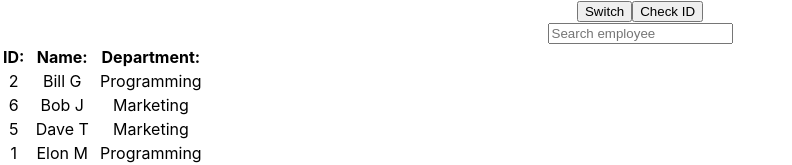
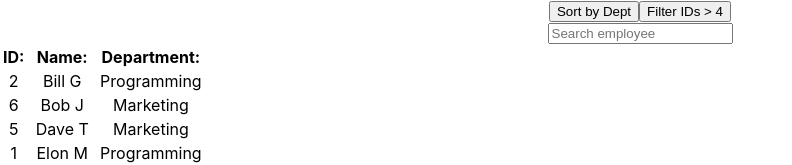
Before and after one commit to b-bryant18/ed3, a React (Create React App) app: page / in a window 1280 px wide. Shown: the top 165 px of the page, without its empty margins (0-792 px from the left). Built offline with nearby package versions, Linux system fonts and the light colour scheme.

Commit message:
Changed button text to sort by dept and filter IDs > 4

```diff
--- a/src/components/dataArea.js
+++ b/src/components/dataArea.js
@@ -61,7 +61,7 @@ console.log(employeeList.sort(compare))
 
 ////////////////////////////
 function filterIds(c) {
-  return c.id >= 2;
+  return c.id >= 4;
 }
 
 class DataArea extends Component {
@@ -86,8 +86,8 @@ class DataArea extends Component {
   render() {
     return (
       <div>
-        <button onClick={() => this.sortByDepartment()}>Switch</button>
-        <button onClick={() => this.filterById()}> Check ID </button>
+        <button onClick={() => this.sortByDepartment()}>Sort by Dept</button>
+        <button onClick={() => this.filterById()}> Filter IDs > 4 </button>
         <Nav />
         <table>
           <tr>
```
